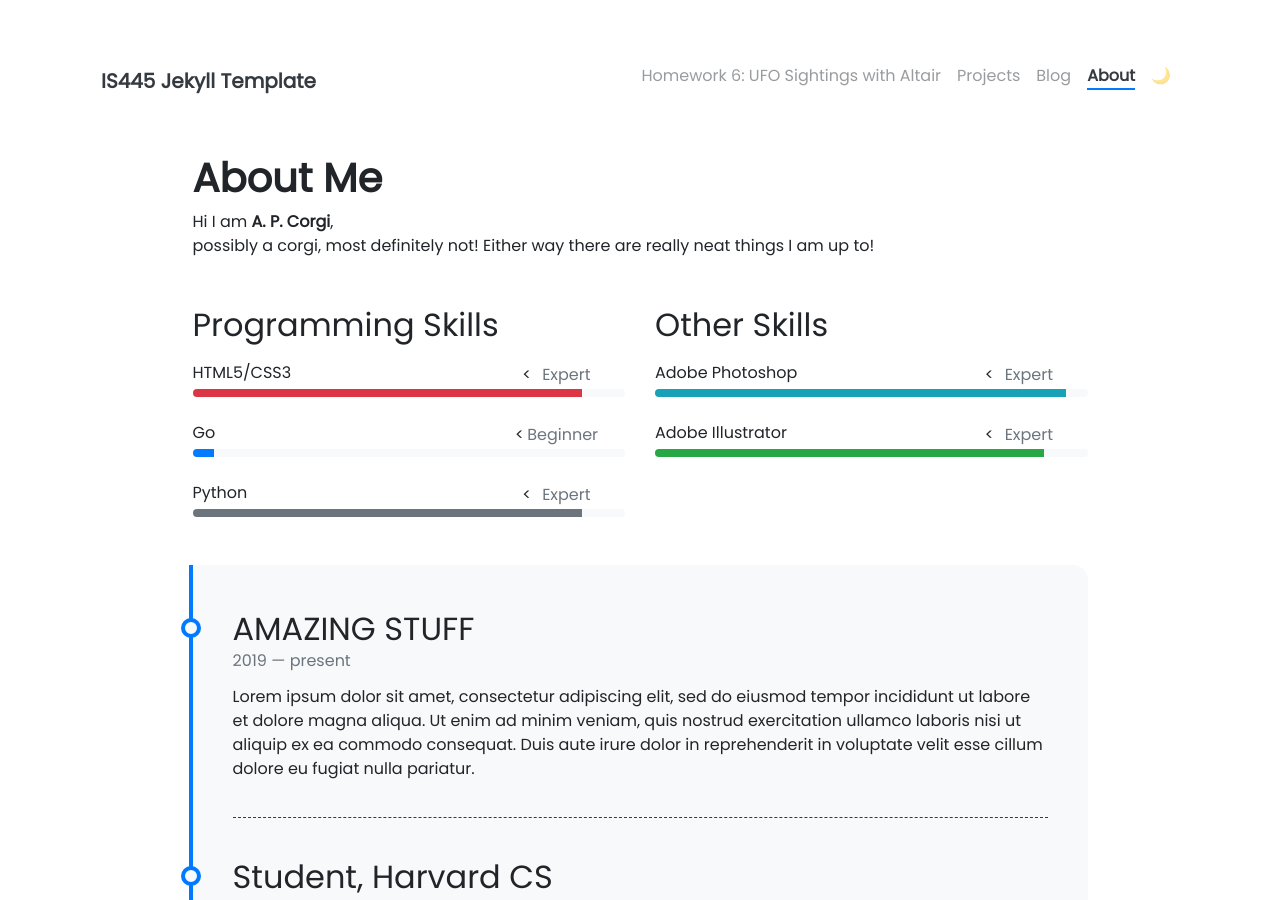
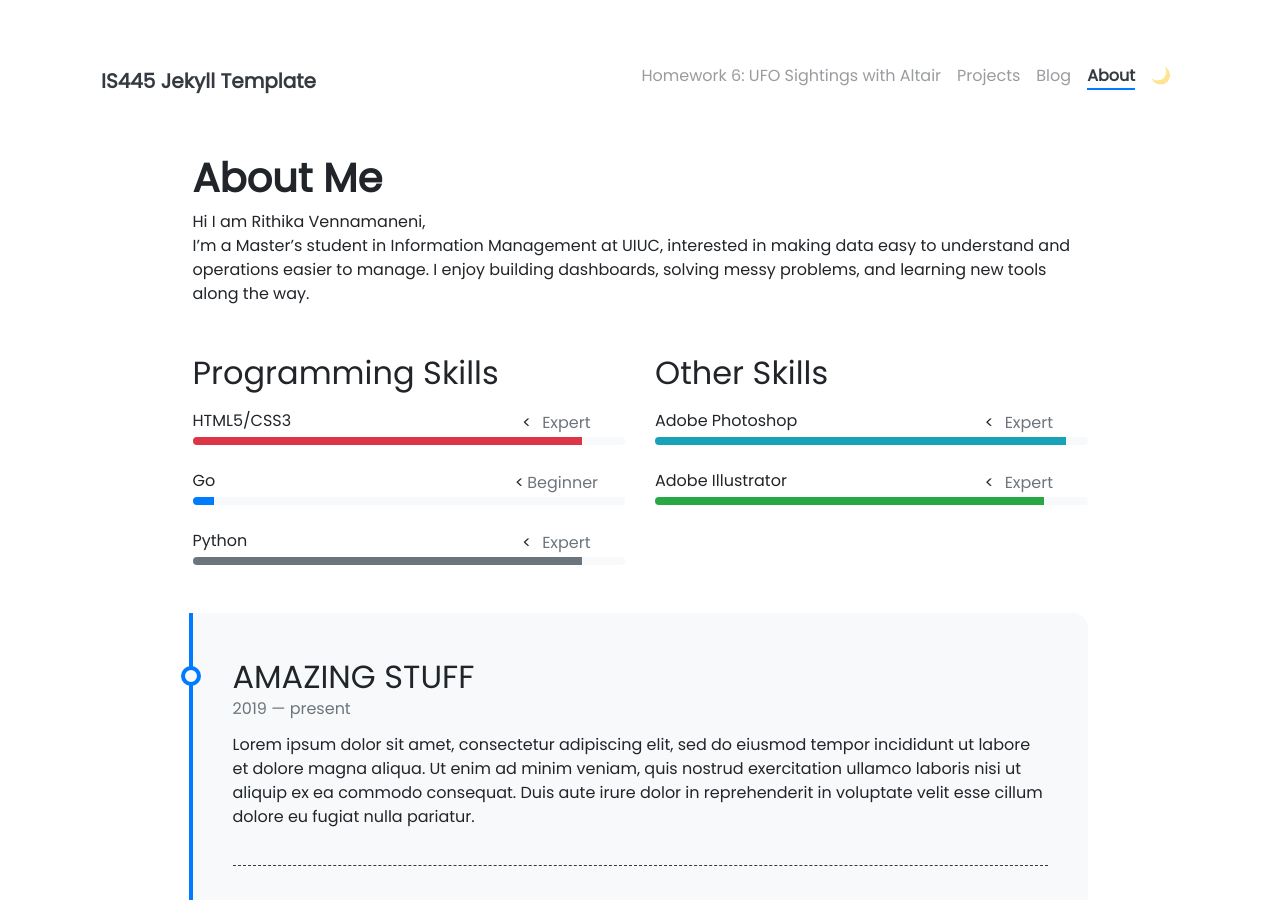
Before and after one commit to RithikaVennamaneni/RithikaVennamaneni.github.io, a Jekyll site: the page built from pages/about.md, in a window 1280 px wide and 900 px high. Built offline with Jekyll 4.4.1, drawn with Linux system fonts in a browser that asks for light colours; nearby versions of some CDN libraries.

Commit message:
Update about.md

```diff
--- a/pages/about.md
+++ b/pages/about.md
@@ -7,8 +7,9 @@ weight: 3
 
 # **About Me**
 
-Hi I am **{{ site.author.name }}**,<br>
-possibly a corgi, most definitely not!  Either way there are really neat things I am up to!
+Hi I am Rithika Vennamaneni,<br>
+I’m a Master’s student in Information Management at UIUC, interested in making data easy to understand and operations easier to manage. I enjoy building dashboards, solving messy problems, and learning new tools along the way.
+
 
 <div class="row">
 {% include about/skills.html title="Programming Skills" source=site.data.programming-skills %}
```
